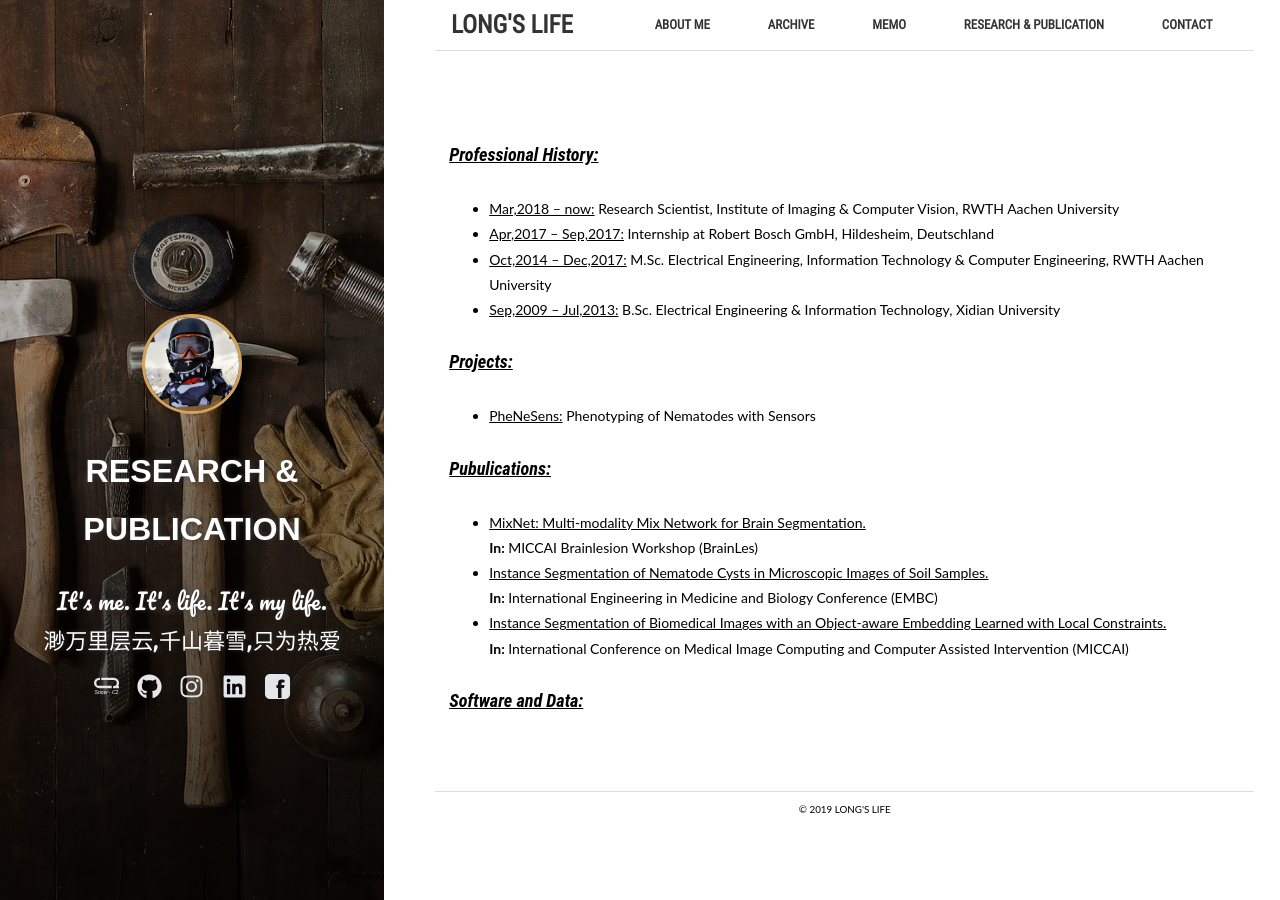
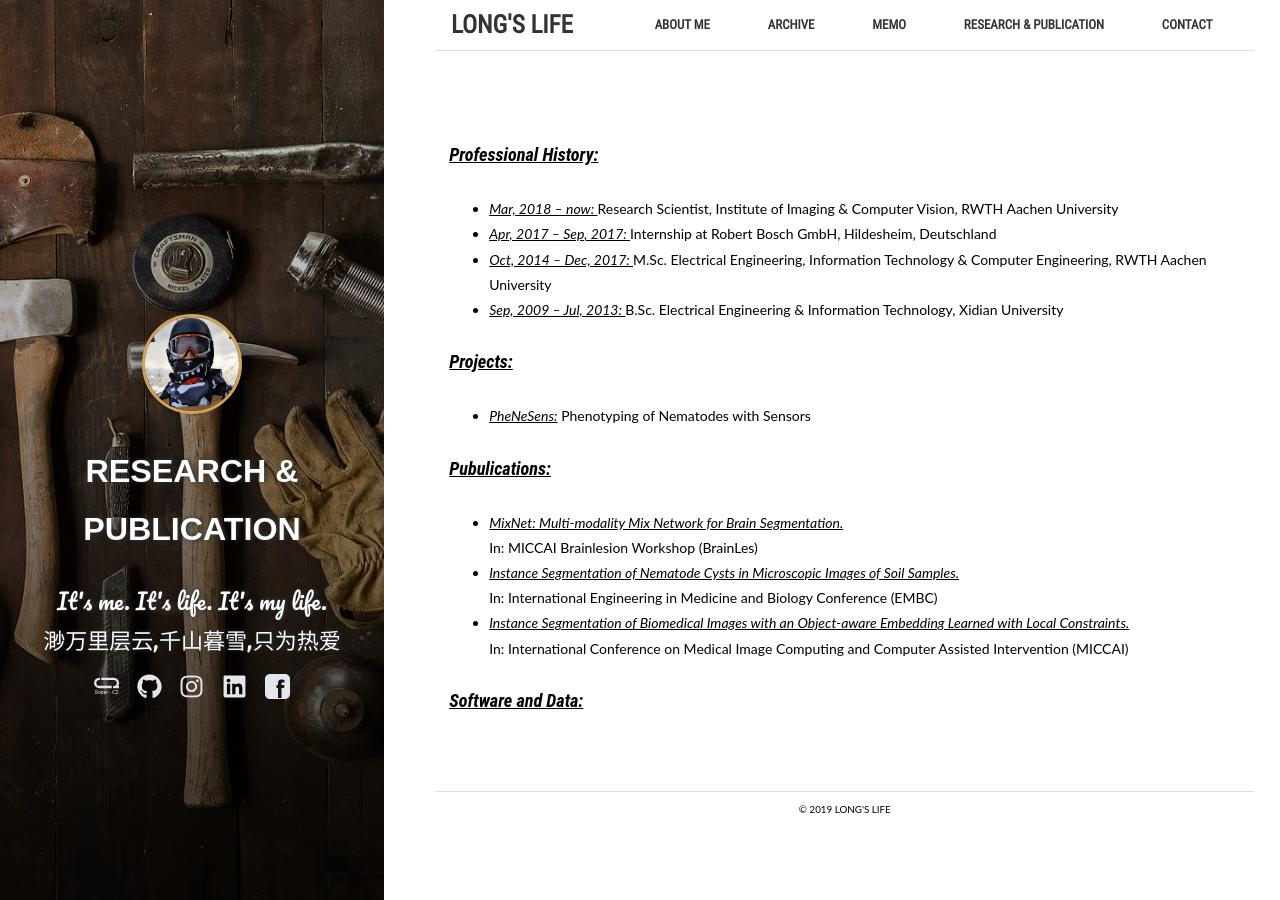
Before and after one commit to runningUnicorn/runningUnicorn.github.io, a Jekyll site: the page built from 4.research.md, in a window 1280 px wide. Built offline with Jekyll 4.4.1, drawn with Linux system fonts in a browser that asks for light colours; some web fonts are replaced.

Commit message:
update_publication

```diff
--- a/4.research.md
+++ b/4.research.md
@@ -9,22 +9,22 @@ active: research
 ---
 <h4><i><u>Professional History:</u></i></h4>
 <ul>
-  <li><u>Mar,2018 – now:</u> Research Scientist, Institute of Imaging & Computer Vision, RWTH Aachen University</li>
-  <li><u>Apr,2017 – Sep,2017:</u> Internship at Robert Bosch GmbH, Hildesheim, Deutschland</li>
-  <li><u>Oct,2014 – Dec,2017:</u> M.Sc. Electrical Engineering, Information Technology & Computer Engineering, RWTH Aachen University</li>
-  <li><u>Sep,2009 – Jul,2013:</u> B.Sc. Electrical Engineering & Information Technology, Xidian University</li>
+  <li><i><u>Mar, 2018 – now: </u></i> Research Scientist, Institute of Imaging & Computer Vision, RWTH Aachen University</li>
+  <li><i><u>Apr, 2017 – Sep, 2017: </u></i> Internship at Robert Bosch GmbH, Hildesheim, Deutschland</li>
+  <li><i><u>Oct, 2014 – Dec, 2017: </u></i> M.Sc. Electrical Engineering, Information Technology & Computer Engineering, RWTH Aachen University</li>
+  <li><i><u>Sep, 2009 – Jul, 2013: </u></i> B.Sc. Electrical Engineering & Information Technology, Xidian University</li>
 </ul>
 
 <h4><i><u>Projects:</u></i></h4>
 <ul>
-  <li><u>PheNeSens:</u> Phenotyping of Nematodes with Sensors</li>
+  <li><i><u>PheNeSens:</u></i> Phenotyping of Nematodes with Sensors</li>
 </ul>
 
 <h4><i><u>Pubulications:</u></i></h4>
 <ul>
-  <li><u>MixNet: Multi-modality Mix Network for Brain Segmentation.</u> <br/> <b>In: </b> MICCAI Brainlesion Workshop (BrainLes)</li>
-  <li><u>Instance Segmentation of Nematode Cysts in Microscopic Images of Soil Samples.</u> <br/> <b>In: </b> International Engineering in Medicine and Biology Conference (EMBC)</li>
-  <li><u>Instance Segmentation of Biomedical Images with an Object-aware Embedding Learned with Local Constraints.</u> <br/> <b>In: </b> International Conference on Medical Image Computing and Computer Assisted Intervention (MICCAI)</li>
+  <li><i><u>MixNet: Multi-modality Mix Network for Brain Segmentation.</u></i> <br/> In: MICCAI Brainlesion Workshop (BrainLes)</li>
+  <li><i><u>Instance Segmentation of Nematode Cysts in Microscopic Images of Soil Samples.</u></i> <br/> In: International Engineering in Medicine and Biology Conference (EMBC)</li>
+  <li><i><u>Instance Segmentation of Biomedical Images with an Object-aware Embedding Learned with Local Constraints.</u></i> <br/> In: International Conference on Medical Image Computing and Computer Assisted Intervention (MICCAI)</li>
 </ul>
 
 <h4><i><u>Software and Data:</u></i></h4>
```
